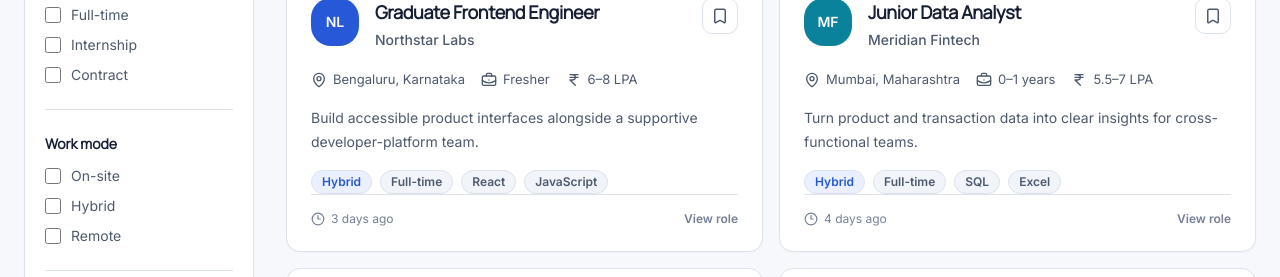
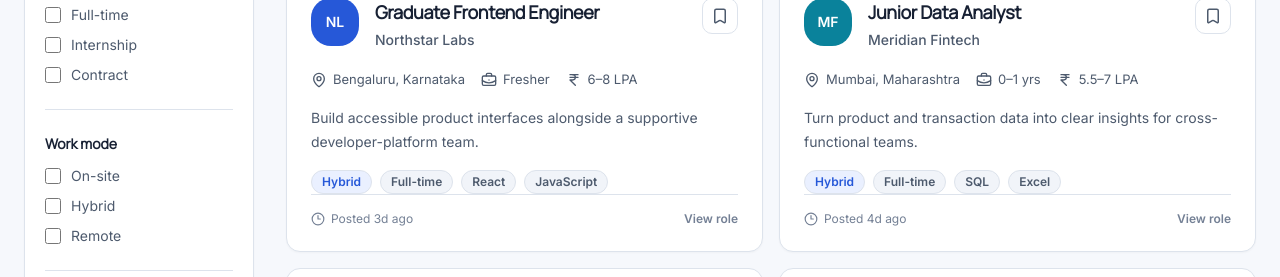
Before and after one commit to Sravanramaraju/CareerBridge-full-stack-off-campus-recruitment-platform-with-AI-assisted-r-sum-screening., a React (Vite) app: page /jobs in a window 1280 px wide. Shown: the part 446-723 px from the top of the page. Built offline with nearby package versions, Linux system fonts and the light colour scheme.

Commit message:
refactor: reuse job metadata formatting

```diff
--- a/src/components/jobs/JobCard.jsx
+++ b/src/components/jobs/JobCard.jsx
@@ -1,13 +1,10 @@
-import { Bookmark, BriefcaseBusiness, Clock3, IndianRupee, MapPin } from 'lucide-react';
+import { Bookmark, Clock3 } from 'lucide-react';
 import { Link } from 'react-router-dom';
 import { Badge } from '@/src/components/ui/Badge';
 import { Button } from '@/src/components/ui/Button';
 import { getCompanyById } from '@/src/data/mockData';
-
-function timeSincePosted(date) {
-  const days = Math.max(1, Math.floor((Date.now() - new Date(date).getTime()) / 86400000));
-  return days === 1 ? '1 day ago' : `${days} days ago`;
-}
+import { JobMeta } from '@/src/components/jobs/JobMeta';
+import { formatPostedDate } from '@/src/lib/jobFormatting';
 
 export function JobCard({ job, onSave, isSaved = false, match }) {
   const company = getCompanyById(job.companyId);
@@ -39,11 +36,7 @@
         </Button>
       </div>
 
-      <div className="mt-5 flex flex-wrap gap-x-4 gap-y-2 text-[13px] text-[var(--cb-text-secondary)]">
-        <span className="inline-flex items-center gap-1.5"><MapPin className="size-4" aria-hidden="true" />{job.location}</span>
-        <span className="inline-flex items-center gap-1.5"><BriefcaseBusiness className="size-4" aria-hidden="true" />{job.experience}</span>
-        <span className="inline-flex items-center gap-1.5"><IndianRupee className="size-4" aria-hidden="true" />{job.salary.replace('₹', '')}</span>
-      </div>
+      <JobMeta job={job} />
 
       <p className="mt-4 line-clamp-2 text-sm leading-6 text-[var(--cb-text-secondary)]">{job.summary}</p>
       <div className="mt-4 flex flex-wrap gap-2">
@@ -52,7 +45,7 @@
         {job.skills.slice(0, 2).map((skill) => <Badge key={skill}>{skill}</Badge>)}
       </div>
       <div className="mt-auto flex items-center justify-between border-t border-[var(--cb-divider)] pt-4 text-xs text-[var(--cb-text-muted)]">
-        <span className="inline-flex items-center gap-1.5"><Clock3 className="size-3.5" aria-hidden="true" />{timeSincePosted(job.postedAt)}</span>
+        <span className="inline-flex items-center gap-1.5"><Clock3 className="size-3.5" aria-hidden="true" />{formatPostedDate(job.postedAt)}</span>
         {match ? <span className="font-semibold text-[var(--cb-emerald)]" title="CareerBridge match is a guidance signal, not an employer decision.">{match}% match</span> : <Link to={`/jobs/${job.id}`} className="font-semibold text-[var(--cb-primary)] hover:underline">View role</Link>}
       </div>
     </article>
```
